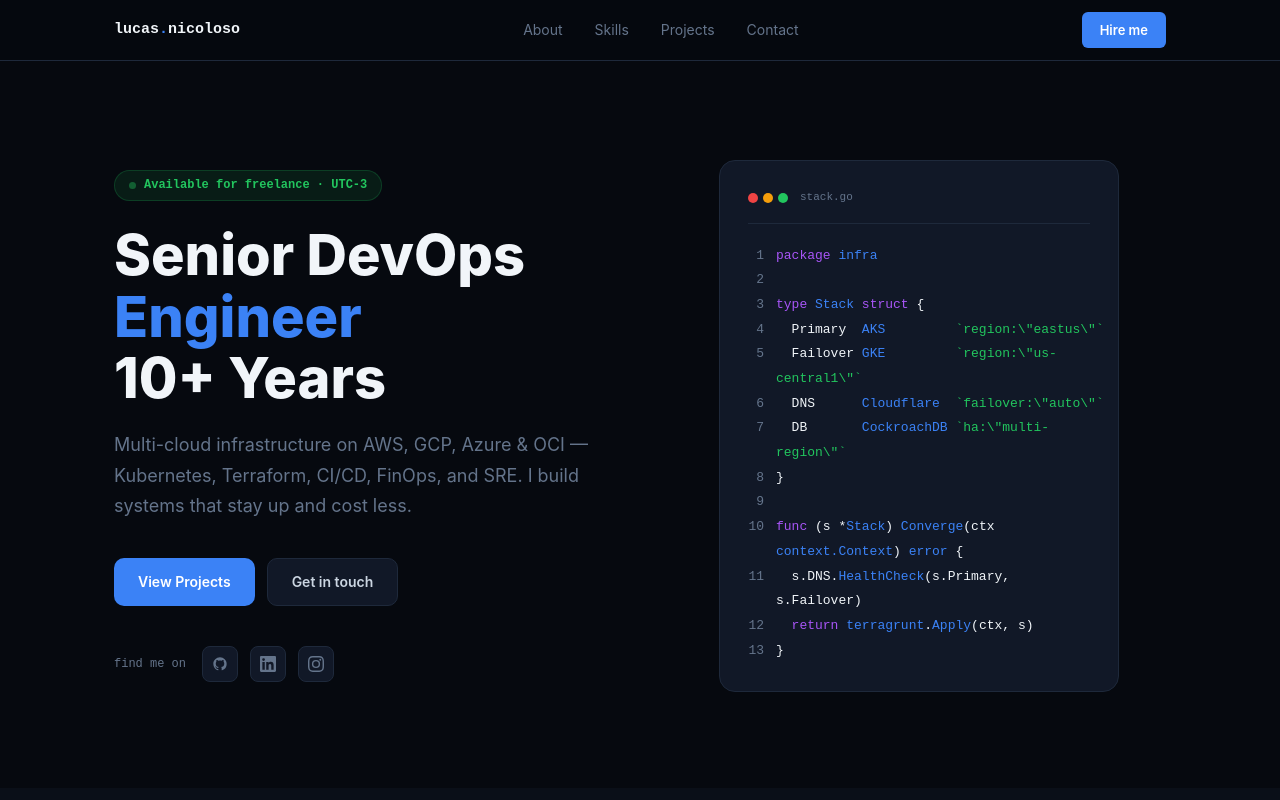
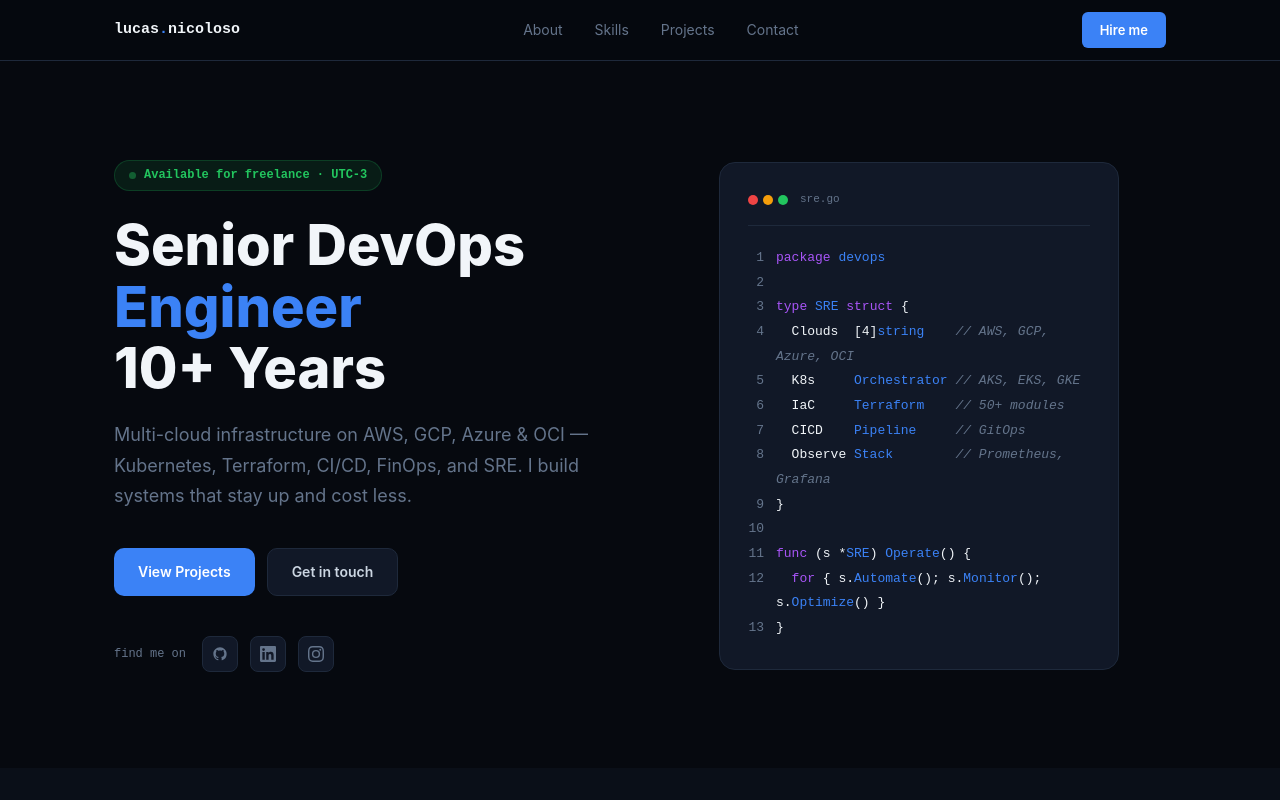
Before and after one commit to LucasNic/lucasnicoloso.com, a React (Vite) app: page / in a window 1280 px wide. Shown: the top 800 px of the page. Built offline with nearby package versions, Linux system fonts and the light colour scheme.

Commit message:
fix: hero snippet represents personal SRE stack, not app-specific code

```diff
--- a/src/components/Hero.tsx
+++ b/src/components/Hero.tsx
@@ -67,22 +67,22 @@ export default function Hero() {
                 <div className="hero-card-dots">
                   <span /><span /><span />
                 </div>
-                <span className="hero-card-title">stack.go</span>
+                <span className="hero-card-title">sre.go</span>
               </div>
               <div>
                 {[
-                  { num: "1", content: <><span className="code-kw">package</span> <span className="code-fn">infra</span></> },
+                  { num: "1", content: <><span className="code-kw">package</span> <span className="code-fn">devops</span></> },
                   { num: "2", content: <></> },
-                  { num: "3", content: <><span className="code-kw">type</span> <span className="code-fn">Stack</span> <span className="code-kw">struct</span> {"{"}</> },
-                  { num: "4", content: <>&nbsp;&nbsp;Primary&nbsp;&nbsp;<span className="code-fn">AKS</span>&nbsp;&nbsp;&nbsp;&nbsp;&nbsp;&nbsp;&nbsp;&nbsp;&nbsp;<span className="code-str">{"`"}region:\"eastus\"{"`"}</span></> },
-                  { num: "5", content: <>&nbsp;&nbsp;Failover <span className="code-fn">GKE</span>&nbsp;&nbsp;&nbsp;&nbsp;&nbsp;&nbsp;&nbsp;&nbsp;&nbsp;<span className="code-str">{"`"}region:\"us-central1\"{"`"}</span></> },
-                  { num: "6", content: <>&nbsp;&nbsp;DNS&nbsp;&nbsp;&nbsp;&nbsp;&nbsp;&nbsp;<span className="code-fn">Cloudflare</span>&nbsp;&nbsp;<span className="code-str">{"`"}failover:\"auto\"{"`"}</span></> },
-                  { num: "7", content: <>&nbsp;&nbsp;DB&nbsp;&nbsp;&nbsp;&nbsp;&nbsp;&nbsp;&nbsp;<span className="code-fn">CockroachDB</span> <span className="code-str">{"`"}ha:\"multi-region\"{"`"}</span></> },
-                  { num: "8", content: <>{"}"}</> },
-                  { num: "9", content: <></> },
-                  { num: "10", content: <><span className="code-kw">func</span> (s *<span className="code-fn">Stack</span>) <span className="code-fn">Converge</span>(ctx <span className="code-fn">context.Context</span>) <span className="code-fn">error</span> {"{"}</> },
-                  { num: "11", content: <>&nbsp;&nbsp;s.DNS.<span className="code-fn">HealthCheck</span>(s.Primary, s.Failover)</> },
-                  { num: "12", content: <>&nbsp;&nbsp;<span className="code-kw">return</span> <span className="code-fn">terragrunt</span>.<span className="code-fn">Apply</span>(ctx, s)</> },
+                  { num: "3", content: <><span className="code-kw">type</span> <span className="code-fn">SRE</span> <span className="code-kw">struct</span> {"{"}</> },
+                  { num: "4", content: <>&nbsp;&nbsp;Clouds&nbsp;&nbsp;[4]<span className="code-fn">string</span>&nbsp;&nbsp;&nbsp;&nbsp;<span className="code-cm">// AWS, GCP, Azure, OCI</span></> },
+                  { num: "5", content: <>&nbsp;&nbsp;K8s&nbsp;&nbsp;&nbsp;&nbsp;&nbsp;<span className="code-fn">Orchestrator</span> <span className="code-cm">// AKS, EKS, GKE</span></> },
+                  { num: "6", content: <>&nbsp;&nbsp;IaC&nbsp;&nbsp;&nbsp;&nbsp;&nbsp;<span className="code-fn">Terraform</span>&nbsp;&nbsp;&nbsp;&nbsp;<span className="code-cm">// 50+ modules</span></> },
+                  { num: "7", content: <>&nbsp;&nbsp;CICD&nbsp;&nbsp;&nbsp;&nbsp;<span className="code-fn">Pipeline</span>&nbsp;&nbsp;&nbsp;&nbsp;&nbsp;<span className="code-cm">// GitOps</span></> },
+                  { num: "8", content: <>&nbsp;&nbsp;Observe <span className="code-fn">Stack</span>&nbsp;&nbsp;&nbsp;&nbsp;&nbsp;&nbsp;&nbsp;&nbsp;<span className="code-cm">// Prometheus, Grafana</span></> },
+                  { num: "9", content: <>{"}"}</> },
+                  { num: "10", content: <></> },
+                  { num: "11", content: <><span className="code-kw">func</span> (s *<span className="code-fn">SRE</span>) <span className="code-fn">Operate</span>() {"{"}</> },
+                  { num: "12", content: <>&nbsp;&nbsp;<span className="code-kw">for</span> {"{"} s.<span className="code-fn">Automate</span>(); s.<span className="code-fn">Monitor</span>(); s.<span className="code-fn">Optimize</span>() {"}"}</> },
                   { num: "13", content: <>{"}"}</> },
                 ].map(({ num, content }) => (
                   <div className="code-line" key={num}>
```
